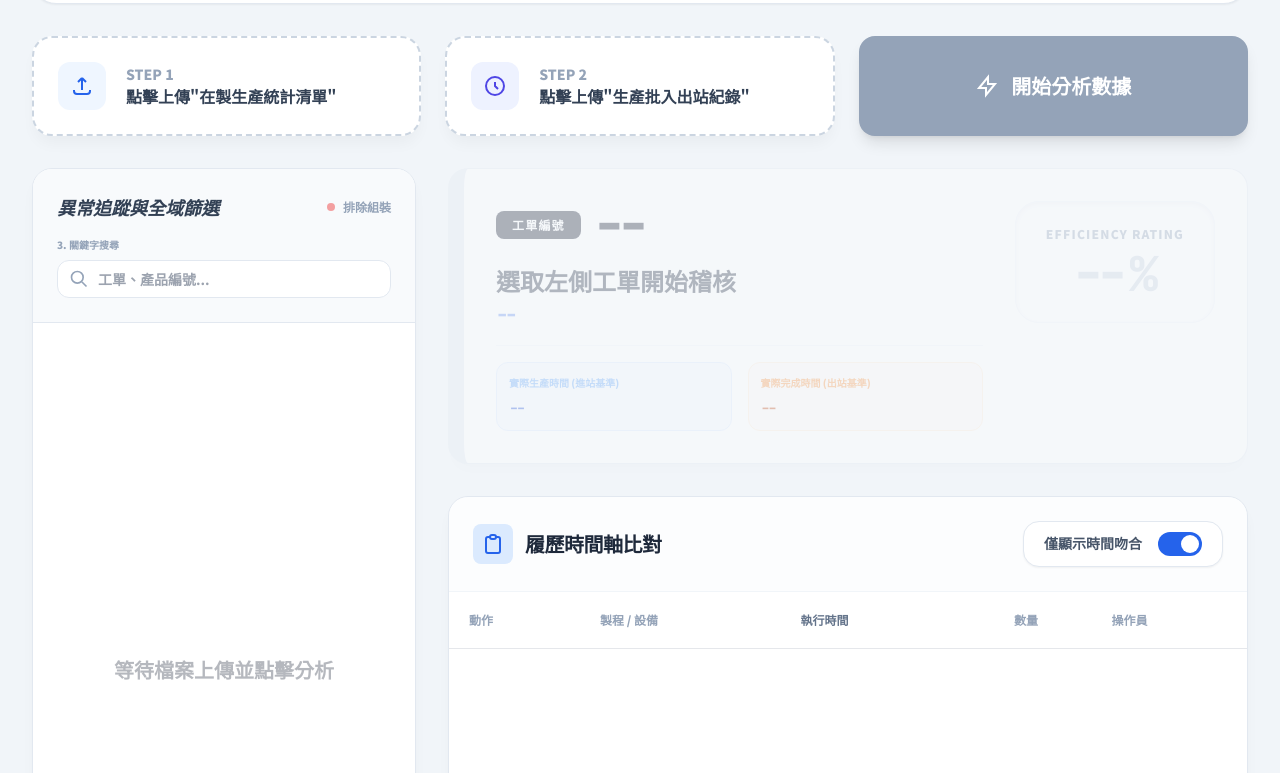
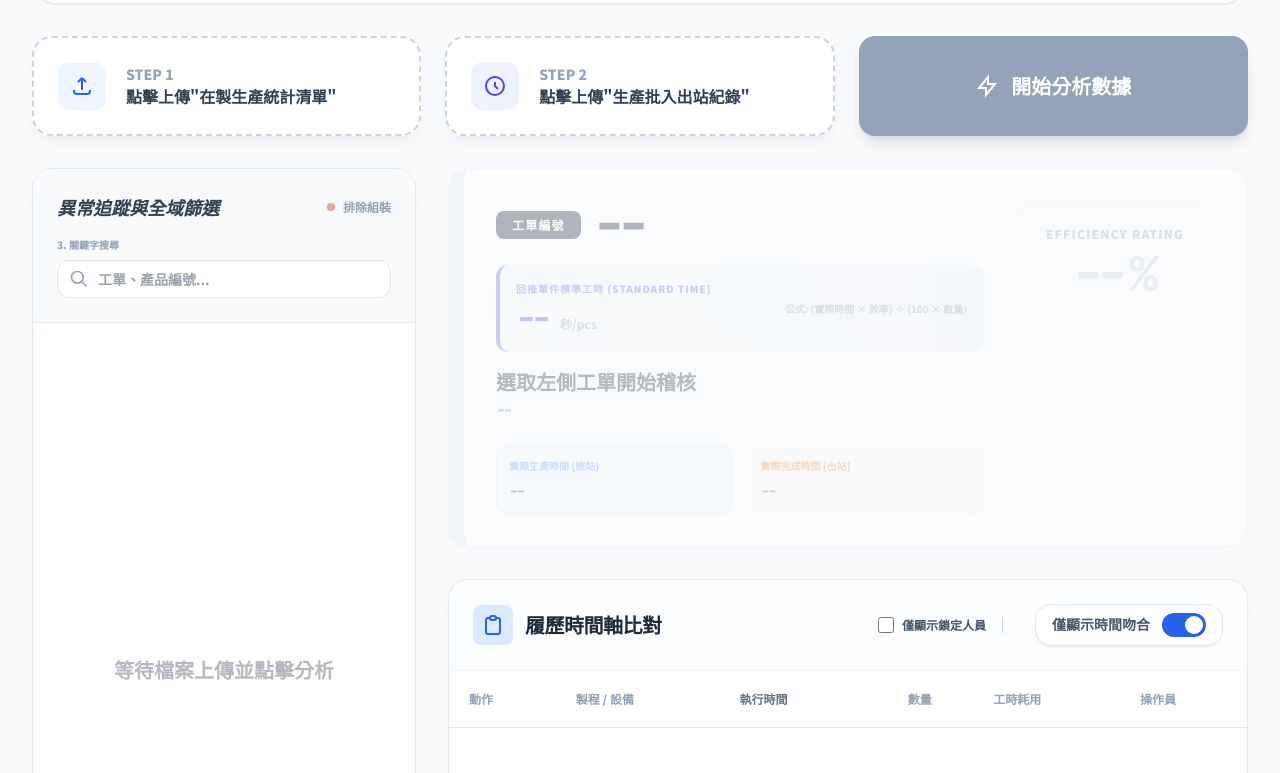
Before and after one commit to yotsuki0509/MES-ProdTime-Analysis, a plain HTML site: page index.html in a window 1280 px wide. Shown: the part 179-952 px from the top of the page. Drawn offline with nearby package versions, Linux system fonts and the light colour scheme.

Commit message:
Enhance index.html with new styles and features
Updated styles and added standard time display for audit logs.

```diff
--- a/index.html
+++ b/index.html
@@ -12,7 +12,7 @@
 
         body {
             font-family: 'Noto Sans TC', sans-serif;
-            background-color: #f1f5f9;
+            background-color: #f8fafc;
             color: #0f172a;
         }
 
@@ -87,12 +87,19 @@
             border-color: #2563eb;
         }
 
-        /* 搜尋高亮 */
+        /* 搜尋高亮樣式 */
         .highlight-text {
-            background-color: #fde047; /* 黃色高亮 */
+            background-color: #facc15; /* 黃色 */
             color: #000;
-            padding: 0 2px;
+            padding: 0 4px;
             border-radius: 2px;
+            font-weight: 900;
+            box-shadow: 0 1px 2px rgba(0,0,0,0.1);
+        }
+
+        .std-time-box {
+            background: linear-gradient(to right, #f8fafc, #f1f5f9);
+            border-left: 4px solid #6366f1;
         }
     </style>
 </head>
@@ -222,24 +229,42 @@
                                 <span class="bg-slate-900 text-white text-xs font-black px-4 py-1.5 rounded-lg tracking-widest">工單編號</span>
                                 <h2 id="activeWO" class="text-5xl font-black metric-font text-slate-900">--</h2>
                             </div>
-                            <div class="space-y-1">
-                                <h3 id="activeProd" class="text-2xl font-black text-slate-800">選取左側工單開始稽核</h3>
-                                <div class="flex items-center gap-2">
-                                    <span id="activeProdID" class="text-lg font-black text-blue-600/70 metric-font">--</span>
+
+                            <!-- 新增功能：單件標準工時顯示區域 -->
+                            <div class="std-time-box p-4 rounded-xl shadow-sm mt-2">
+                                <div class="flex items-center justify-between">
+                                    <div>
+                                        <span class="text-[10px] font-black text-indigo-500 uppercase tracking-widest block mb-1">回推單件標準工時 (Standard Time)</span>
+                                        <div class="flex items-baseline gap-2">
+                                            <span id="calcStdTime" class="text-3xl font-black metric-font text-indigo-600">--</span>
+                                            <span class="text-xs font-bold text-slate-400">秒/pcs</span>
+                                        </div>
+                                    </div>
+                                    <div class="text-right text-[10px] font-bold text-slate-400">
+                                        公式: (實際時間 × 效率) ÷ (100 × 數量)
+                                    </div>
                                 </div>
                             </div>
-                            <!-- 恢復的時間比對區塊 -->
-                            <div class="grid grid-cols-2 gap-4 mt-4 pt-4 border-t border-slate-100">
+
+                            <div class="space-y-1">
+                                <h3 id="activeProd" class="text-xl font-black text-slate-800 mt-2">選取左側工單開始稽核</h3>
+                                <div class="flex items-center gap-2">
+                                    <span id="activeProdID" class="text-sm font-black text-blue-600/70 metric-font">--</span>
+                                </div>
+                            </div>
+
+                            <div class="grid grid-cols-2 gap-4 pt-2 border-t border-slate-100">
                                 <div class="bg-blue-50/50 p-3 rounded-xl border border-blue-100">
-                                    <span class="text-[10px] font-black text-blue-400 uppercase block mb-1">實際生產時間 (進站基準)</span>
+                                    <span class="text-[10px] font-black text-blue-400 uppercase block mb-1">實際生產時間 (進站)</span>
                                     <span id="targetStartTime" class="text-sm font-bold text-blue-700 metric-font">--</span>
                                 </div>
                                 <div class="bg-orange-50/50 p-3 rounded-xl border border-orange-100">
-                                    <span class="text-[10px] font-black text-orange-400 uppercase block mb-1">實際完成時間 (出站基準)</span>
+                                    <span class="text-[10px] font-black text-orange-400 uppercase block mb-1">實際完成時間 (出站)</span>
                                     <span id="targetFinishTime" class="text-sm font-bold text-orange-700 metric-font">--</span>
                                 </div>
                             </div>
                         </div>
+
                         <div class="bg-white p-6 rounded-3xl shadow-inner border border-slate-100 min-w-[200px] text-center">
                             <p class="text-xs font-black text-slate-400 uppercase tracking-widest mb-2">Efficiency Rating</p>
                             <div id="activeEff" class="text-huge font-black metric-font text-slate-300">--%</div>
@@ -258,12 +283,19 @@
                                 <h3 class="text-xl font-black text-slate-800 tracking-tight">履歷時間軸比對</h3>
                             </div>
 
-                            <div class="flex items-center gap-4 bg-white px-5 py-2.5 rounded-2xl border border-slate-200 shadow-sm">
-                                <span class="text-sm font-black text-slate-600 leading-tight">僅顯示時間吻合</span>
-                                <label class="switch">
-                                    <input type="checkbox" id="matchOnlyToggle" checked onchange="refreshAuditTable()">
-                                    <span class="slider"></span>
-                                </label>
+                            <div class="flex items-center gap-4">
+                                <div class="flex items-center gap-2 mr-4 border-r border-slate-300 pr-4">
+                                    <input type="checkbox" id="lockOpToggle" onchange="refreshAuditTable()" class="w-4 h-4 text-blue-600 rounded focus:ring-blue-500">
+                                    <label for="lockOpToggle" class="text-xs font-bold text-slate-600 cursor-pointer select-none">僅顯示鎖定人員</label>
+                                </div>
+
+                                <div class="flex items-center gap-3 bg-white px-4 py-2 rounded-2xl border border-slate-200 shadow-sm">
+                                    <span class="text-sm font-black text-slate-600 leading-tight">僅顯示時間吻合</span>
+                                    <label class="switch">
+                                        <input type="checkbox" id="matchOnlyToggle" checked onchange="refreshAuditTable()">
+                                        <span class="slider"></span>
+                                    </label>
+                                </div>
                             </div>
                         </div>
                     </div>
@@ -276,6 +308,7 @@
                                     <th class="p-5 text-xs font-black text-slate-400 border-b uppercase">製程 / 設備</th>
                                     <th class="p-5 text-xs font-black text-slate-500 border-b uppercase text-blue-600">執行時間</th>
                                     <th class="p-5 text-xs font-black text-slate-400 border-b uppercase text-center">數量</th>
+                                    <th class="p-5 text-xs font-black text-slate-400 border-b uppercase">工時耗用</th>
                                     <th class="p-5 text-xs font-black text-slate-400 border-b uppercase">操作員</th>
                                 </tr>
                             </thead>
@@ -447,9 +480,9 @@
             document.getElementById('activeEff').innerText = `${item.effVal.toFixed(1)}%`;
             document.getElementById('activeEff').className = `text-huge font-black metric-font ${item.isAnomaly ? 'text-red-600' : 'text-blue-600'}`;
 
-            // 恢復時間顯示
-            document.getElementById('targetStartTime').innerText = item.實際生產日 || 'N/A';
-            document.getElementById('targetFinishTime').innerText = item.實際完成日 || 'N/A';
+            document.getElementById('targetStartTime').innerText = item.startDt || 'N/A';
+            document.getElementById('targetFinishTime').innerText = item.finishDt || 'N/A';
+            document.getElementById('calcStdTime').innerText = '--'; // Reset calc
 
             refreshAuditTable();
         }
@@ -458,7 +491,7 @@
             if (!currentSelectedMaster) return;
             const master = currentSelectedMaster;
             const matchOnly = document.getElementById('matchOnlyToggle').checked;
-            // 取得左側輸入的操作員名稱
+            const lockOp = document.getElementById('lockOpToggle').checked;
             const opQuery = document.getElementById('globalOpSearch').value.trim().toLowerCase();
             const tbody = document.getElementById('auditTableBody');
             tbody.innerHTML = '';
@@ -466,52 +499,81 @@
             const expectedStart = master.startDt;
             const expectedFinish = master.finishDt;
 
-            // 1. 取得該工單所有紀錄
             const logs = rawHist.filter(d =>
                 String(d.工單編號) === String(master.工單編號) &&
                 !String(d.操作動作).includes('撤銷')
             ).sort((a, b) => new Date(a.執行時間) - new Date(b.執行時間));
 
-            // 2. 標記邏輯：進站時間等於生產日、出站時間等於完成日 (精確比對)
-            // 考慮到秒數可能會有系統延遲，我們用字串前 16 位比對 (到分鐘)，或者使用非常小的 tolerance (1秒)
-            // 為了嚴謹依照指示 "實際生產時間=進站"，我們嘗試比對字串
-
+            // 精準比對與成對邏輯
             let processed = logs.map(l => {
                 const logTimeStr = l.執行時間 ? l.執行時間.trim() : '';
                 let isTimeMatched = false;
 
-                // 比對邏輯
+                // 完全等於比對 (允許微小秒差)
                 if (l.操作動作 === '進站' && expectedStart) {
-                    // 嘗試完全字串相等，或者時間戳記相差極小 (例如 < 2000ms)
                     if (logTimeStr === expectedStart) isTimeMatched = true;
-                    else {
-                        const t1 = new Date(logTimeStr).getTime();
-                        const t2 = new Date(expectedStart).getTime();
-                        if (Math.abs(t1 - t2) < 2000) isTimeMatched = true;
-                    }
+                    else if (Math.abs(new Date(logTimeStr) - new Date(expectedStart)) < 2000) isTimeMatched = true;
                 } else if (l.操作動作 === '出站' && expectedFinish) {
                     if (logTimeStr === expectedFinish) isTimeMatched = true;
-                    else {
-                        const t1 = new Date(logTimeStr).getTime();
-                        const t2 = new Date(expectedFinish).getTime();
-                        if (Math.abs(t1 - t2) < 2000) isTimeMatched = true;
+                    else if (Math.abs(new Date(logTimeStr) - new Date(expectedFinish)) < 2000) isTimeMatched = true;
+                }
+
+                return { ...l, isTimeMatched, pairedLog: null, duration: null, stdTime: null };
+            });
+
+            let matchedQty = 0;
+            let actualDurationSecs = 0;
+
+            // 尋找成對 (必須是時間吻合的才算數)
+            for (let i = 0; i < processed.length; i++) {
+                if (processed[i].操作動作 === '出站' && processed[i].isTimeMatched) {
+                    for (let j = i - 1; j >= 0; j--) {
+                        if (processed[j].操作動作 === '進站' && !processed[j].pairedLog && processed[j].isTimeMatched) {
+                            processed[i].pairedLog = processed[j];
+                            processed[j].pairedLog = processed[i];
+
+                            // 計算工時
+                            const tOut = new Date(processed[i].執行時間);
+                            const tIn = new Date(processed[j].執行時間);
+                            const diffMs = tOut - tIn;
+                            const diffMins = Math.floor(diffMs / 60000);
+                            const diffSecs = Math.floor((diffMs % 60000) / 1000);
+
+                            const durationStr = `${diffMins}分${diffSecs}秒`;
+                            processed[i].duration = durationStr;
+
+                            // 為標準工時計算收集數據 (只取第一組吻合的)
+                            if (matchedQty === 0) {
+                                matchedQty = parseFloat(processed[i].數量) || 0;
+                                actualDurationSecs = diffMs / 1000;
+                            }
+                            break;
+                        }
                     }
                 }
+            }
 
-                return { ...l, isTimeMatched };
-            });
+            // 計算標準工時並更新 Header
+            if (matchedQty > 0 && actualDurationSecs > 0) {
+                // 公式: (實際時間(秒) * 效率(%)) / (100 * 數量)
+                const stdTime = (actualDurationSecs * master.effVal) / (100 * matchedQty);
+                document.getElementById('calcStdTime').innerText = stdTime.toFixed(2);
+            } else {
+                document.getElementById('calcStdTime').innerText = '無法計算';
+            }
 
-            // 反轉順序以顯示最新在最上 (但如果是成對，通常想看 進 -> 出)
-            // 這裡顯示列表，通常依時間倒序
             processed.reverse().forEach(log => {
                 if (matchOnly && !log.isTimeMatched) return;
+
+                const logOpName = String(log.操作員 || '').toLowerCase();
+                const isOpMatch = opQuery && logOpName.includes(opQuery);
+                if (lockOp && opQuery && !isOpMatch) return;
 
                 const tr = document.createElement('tr');
                 tr.className = log.isTimeMatched ? 'time-match-highlight' : 'hover:bg-slate-50';
 
-                // 操作員高亮邏輯
                 let operatorHtml = log.操作員 || '--';
-                if (opQuery && String(operatorHtml).toLowerCase().includes(opQuery)) {
+                if (opQuery && isOpMatch) {
                     operatorHtml = `<span class="highlight-text">${operatorHtml}</span>`;
                 }
 
@@ -527,9 +589,14 @@
                     </td>
                     <td class="p-5">
                         <div class="metric-font font-black text-base ${log.isTimeMatched ? 'text-blue-700' : 'text-slate-500'}">${log.執行時間}</div>
-                        ${log.isTimeMatched ? `<div class="text-[8px] font-black text-amber-600 mt-0.5 uppercase tracking-tighter">吻合 (${log.操作動作 === '進站' ? '生產' : '完成'})</div>` : ''}
+                        ${log.isTimeMatched ? `<div class="text-[8px] font-black text-amber-600 mt-0.5 uppercase tracking-tighter">完全吻合 (${log.操作動作 === '進站' ? '生產' : '完成'})</div>` : ''}
                     </td>
-                    <td class="p-5 text-center font-black text-slate-800 text-lg">${log.數量 || 0}</td>
+                    <td class="p-5 text-center font-black text-slate-800 text-lg">
+                        ${log.數量 || 0}
+                    </td>
+                    <td class="p-5 font-bold text-slate-500 text-xs font-mono">
+                        ${log.duration || '--'}
+                    </td>
                     <td class="p-5 font-bold text-slate-700 text-xs">${operatorHtml}</td>
                 `;
                 tbody.appendChild(tr);
```
